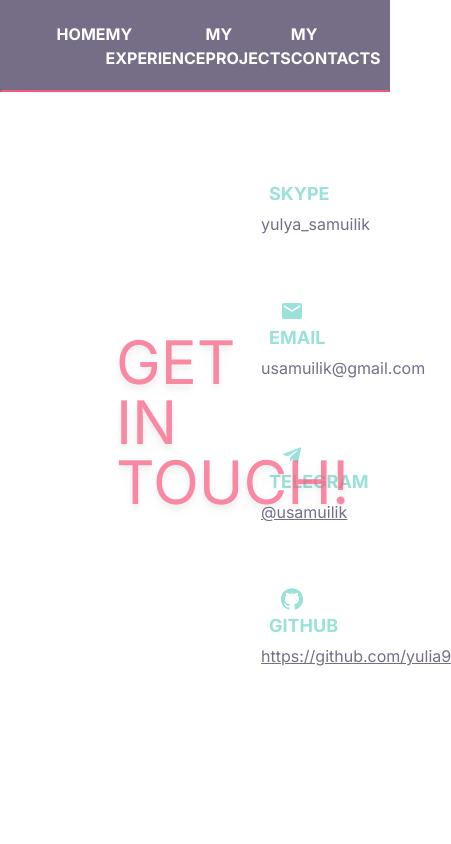
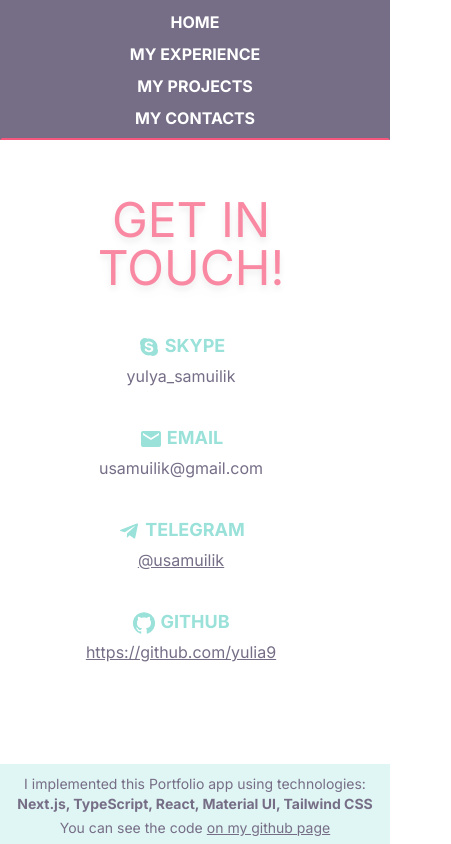
Before and after one commit to yulia9/Portfolio, a Next.js app: page /contacts in a window 390 px wide. Shown: the whole page, 451 px wide, since content can reach past the window. Built offline with nearby package versions, Linux system fonts and the light colour scheme.

Commit message:
adapt app for mobiles

```diff
--- a/package.json
+++ b/package.json
@@ -12,6 +12,7 @@
     "@mui/icons-material": "^5.15.6",
     "@mui/lab": "^5.0.0-alpha.162",
     "@mui/material": "^5.15.6",
+    "copy-to-clipboard": "^3.3.3",
     "next": "13.5.4",
     "react": "^18",
     "react-dom": "^18",
--- a/src/app/about/page.tsx
+++ b/src/app/about/page.tsx
@@ -18,8 +18,8 @@
 ];
 
 const About = () => (
-  <main className="flex flex-col items-center justify-between p-24 text-wenge">
-    <div className="w-4/5 text-xl">
+  <main className="flex min-h-screen flex-col items-center justify-between p-3 pt-40 sm:pt-24 md:p-24 text-wenge">
+    <div className="w-4/5 text-lg sm:text-xl">
       {aboutData.map((text) => (
         <p className="flex py-1" key={text}>
           {text}
@@ -27,8 +27,8 @@
       ))}
     </div>
 
-    <h3 className="font-bold text-2xl text-crayola mt-10 mb-5">Key skills:</h3>
-    <ul className="w-4/5 text-xl list-disc">
+    <h3 className="font-bold text-2xl text-crayola mt-10 mb-5">KEY SKILLS</h3>
+    <ul className="w-4/5 text-lg sm:text-xl list-disc pb-5">
       {skills.map((skill) => (
         <li className="py-1" key={skill}>
           {skill}
--- a/src/app/contacts/page.tsx
+++ b/src/app/contacts/page.tsx
@@ -1,12 +1,22 @@
-import { Grid } from "@mui/material";
-import TelegramIcon from '@mui/icons-material/Telegram';
-import GitHubIcon from '@mui/icons-material/GitHub';
-import EmailIcon from '@mui/icons-material/Email';
+import TelegramIcon from "@mui/icons-material/Telegram";
+import GitHubIcon from "@mui/icons-material/GitHub";
+import EmailIcon from "@mui/icons-material/Email";
+import Copy from "@/components/Copy";
+import SkypeIcon from "@/components/Icons/SkypeIcon";
 
 const contactsData = [
-  { title: "SKYPE", data: "yulya_samuilik"},
-  { title: "EMAIL", data: "usamuilik@gmail.com",  icon: <EmailIcon />, },
-  { title: "TELEGRAM", data: "@usamuilik", url: 'https://t.me/usamuilik', icon: <TelegramIcon /> },
+  { title: "SKYPE", data: "yulya_samuilik", icon: <SkypeIcon /> },
+  {
+    title: "EMAIL",
+    data: "usamuilik@gmail.com",
+    icon: <EmailIcon />,
+  },
+  {
+    title: "TELEGRAM",
+    data: "@usamuilik",
+    url: "https://t.me/usamuilik",
+    icon: <TelegramIcon />,
+  },
   {
     title: "GITHUB",
     data: "https://github.com/yulia9",
@@ -15,13 +25,13 @@
   },
 ];
 const Contacts = () => (
-  <main className="flex min-h-screen items-center justify-between p-24 pr-5 text-wenge">
-    <div className="w-1/2 text-6xl text-crayola opacity-70 drop-shadow-lg pl-5">
+  <main className="sm:flex min-h-screen items-center justify-between p-3 pt-44 sm:pt-24 md:p-24 pr-5 text-wenge">
+    <div className="sm:w-1/2 text-5xl sm:text-6xl text-crayola opacity-70 drop-shadow-lg p-5 text-center">
       GET IN TOUCH!
     </div>
-    <ul className="w-1/2  pr-5">
+    <ul className="sm:w-1/2  pr-5">
       {contactsData.map(({ title, data, url, icon }) => (
-        <li key={title} className="p-7">
+        <li key={title} className="p-4 sm:p-7 text-center">
           <div className="text-center font-bold text-tiffany text-lg m-1">
             {icon}
             <span className="ml-1">{title}</span>
@@ -33,7 +43,7 @@
               </a>
             </div>
           ) : (
-            <div className="text-center">{data}</div>
+            <Copy text={data} />
           )}
         </li>
       ))}
--- a/src/app/globals.css
+++ b/src/app/globals.css
@@ -30,3 +30,10 @@
     text-wrap: balance;
   }
 }
+
+footer {
+  position: relative;
+  height: 80px;
+  margin-top: -80px;
+  background-color: rgba(153, 225, 217, 0.3);
+}
--- a/src/app/layout.tsx
+++ b/src/app/layout.tsx
@@ -21,6 +21,24 @@
         <Navigation />
         {children}
       </body>
+      <footer className="flex items-center text-wenge text-sm justify-center">
+        <div>
+          <div className="text-center m-1">
+            {" "}
+            I implemented this Portfolio app using technologies:
+            <span className="font-bold">
+              {" "}
+              Next.js, TypeScript, React, Material UI, Tailwind CSS
+            </span>
+          </div>
+          <div className="text-center">
+            You can see the code
+            <a href="https://github.com/yulia9/Portfolio" target="_blank" className="hover:text-crayola underline underline-offset-1 ml-1">
+              on my github page
+            </a>
+          </div>
+        </div>
+      </footer>
     </html>
   );
 }
--- a/src/app/page.tsx
+++ b/src/app/page.tsx
@@ -15,15 +15,15 @@
 
 export default function Home() {
   return (
-    <main className="flex min-h-screen flex-col items-center justify-between p-24">
-      <div className="flex items-center flex-col text-6xl text-tiffany font-semibold">
+    <main className="flex min-h-screen flex-col items-center justify-between p-10 pt-40 sm:p-24">
+      <div className="flex items-center flex-col text-5xl sm:text-6xl text-tiffany font-semibold text-center">
         <p className="m-1"> Hi! </p>
-        <p className="text-center"> I am Yuliya </p>
-        <p className="text-xl text-wenge m-5">
+        <p className="m-1"> I am Yuliya </p>
+        <p className="text-xl text-wenge m-3">
           Front-end dev with 7+ years of experience
         </p>
       </div>
-      <div>
+      <div className="py-3 px-5">
         <Image
           src={`${process.env.APP_URL}/2024-01-19 13.23.24.jpg`}
           alt="photo"
@@ -32,13 +32,13 @@
           className="rounded-full"
         />
       </div>
-      <ul className="flex justify-center flex-wrap m-2 px-5">
+      <ul className="flex justify-center flex-wrap m-2 sm:px-5">
         {technologies.map(({ title, years }, index) => (
           <div
             className={"flex m-2 text-2xl text-wenge"}
             key={title}
           >
-            <h2 className="pr-1 font-bold">{title}</h2>
+            <h2 className="pr-1 font-bold text-2lg">{title}</h2>
             {years && <p>{years}years</p>}
             {index !== technologies.length - 1 && <span className="text-crayola">/</span>}
           </div>
--- a/src/app/projects/page.tsx
+++ b/src/app/projects/page.tsx
@@ -1,12 +1,6 @@
 import Image from "next/image";
 import Carousel from "@/components/Carousel";
 import TimeLine from "@/components/TimeLine";
-
-const styles = {
-  main: {
-    maxWidth: "calc(100% - 364px)",
-  },
-};
 
 const data = [
   {
@@ -65,10 +59,9 @@
 
 const Projects = () => (
   <main
-    className="flex min-h-screen flex-col items-center justify-between p-24 pr-5 text-wenge"
-    style={styles.main}
+    className="flex min-h-screen flex-col items-center justify-between p-3 pt-32 sm:pt-24 md:p-24 pr-5 text-wenge max-w-[100%] sm:max-w-[55%] md:max-w-[75%]"
   >
-    <div className="fixed top-50 right-5 z-20 bg-white">
+    <div className="fixed top-50 right-5 z-20 bg-white hidden sm:block">
       <TimeLine items={data} />
     </div>
     <ul>
--- /dev/null
+++ b/src/components/Copy/index.tsx
@@ -0,0 +1,31 @@
+"use client";
+
+import copy from "copy-to-clipboard";
+import { Tooltip } from "@mui/material";
+import { useState } from "react";
+
+type CopyProps = {
+  text: string;
+};
+
+const Copy: React.FC<CopyProps> = ({ text }) => {
+  const [isCopied, setIsCopied] = useState(false);
+  const onClickHander = () => {
+    copy(text);
+    setIsCopied(true);
+  };
+
+  return (
+    <Tooltip title={!isCopied ? "Click to copy" : "Copied"} placement="top">
+      <a
+        onClick={onClickHander}
+        className="cursor-pointer p-2 rounded hover:bg-slate-300/20"
+        onMouseLeave={() => setTimeout(() => setIsCopied(false), 1000)}
+      >
+        {text}
+      </a>
+    </Tooltip>
+  );
+};
+
+export default Copy;
--- /dev/null
+++ b/src/components/Icons/SkypeIcon.tsx
@@ -0,0 +1,20 @@
+type IconProps = {
+    size?: number;
+}
+
+const SkypeIcon: React.FC<IconProps> = ({ size = 24 }) => (
+  <svg
+    xmlns="http://www.w3.org/2000/svg"
+    width={size}
+    height={size}
+    viewBox="0 0 24 24"
+    className="inline-block"
+  >
+    <path
+      fill="#99e1d9"
+      d="M18 6c2.07 2.04 2.85 4.89 2.36 7.55c.41.72.64 1.56.64 2.45a5 5 0 0 1-5 5c-.89 0-1.73-.23-2.45-.64c-2.66.49-5.51-.29-7.55-2.36c-2.07-2.04-2.85-4.89-2.36-7.55C3.23 9.73 3 8.89 3 8a5 5 0 0 1 5-5c.89 0 1.73.23 2.45.64c2.66-.49 5.51.29 7.55 2.36m-5.96 11.16c2.87 0 4.3-1.38 4.3-3.24c0-1.19-.56-2.46-2.73-2.95l-1.99-.44c-.76-.17-1.62-.4-1.62-1.11c0-.72.6-1.22 1.7-1.22c2.23 0 2.02 1.53 3.13 1.53c.58 0 1.08-.34 1.08-.93c0-1.37-2.19-2.4-4.05-2.4c-2.01 0-4.16.86-4.16 3.14c0 1.1.39 2.27 2.55 2.81l2.69.68c.81.2 1.01.65 1.01 1.07c0 .68-.68 1.35-1.91 1.35c-2.41 0-2.08-1.85-3.37-1.85c-.58 0-1 .4-1 .97c0 1.11 1.33 2.59 4.37 2.59"
+    />
+  </svg>
+);
+
+export default SkypeIcon;
--- a/src/components/Navigation/index.tsx
+++ b/src/components/Navigation/index.tsx
@@ -31,10 +31,10 @@
   const pathname = usePathname();
 
   return (
-    <div className="flex items-center justify-center p-5 bg-wenge border-2 border-wenge border-b-crayola fixed top-0 left-0 right-0 z-20">
-      <ul className="flex justify-around w-4/5 text-white font-bold">
+    <div className="flex items-center justify-center p-1 sm:p-4 bg-wenge border-2 border-wenge border-b-crayola fixed top-0 left-0 right-0 z-20">
+      <ul className="sm:flex text-center justify-around w-4/5 text-white font-bold">
         {links.map(({ title, href }) => (
-          <li key={href}>
+          <li key={href} className="p-1">
             <Link
               href={href}
               className={`hover:text-tiffany ${
```
Also changed, not shown: public/skype.svg (added), 1 other file (tests, documents, lock files or other folders).
